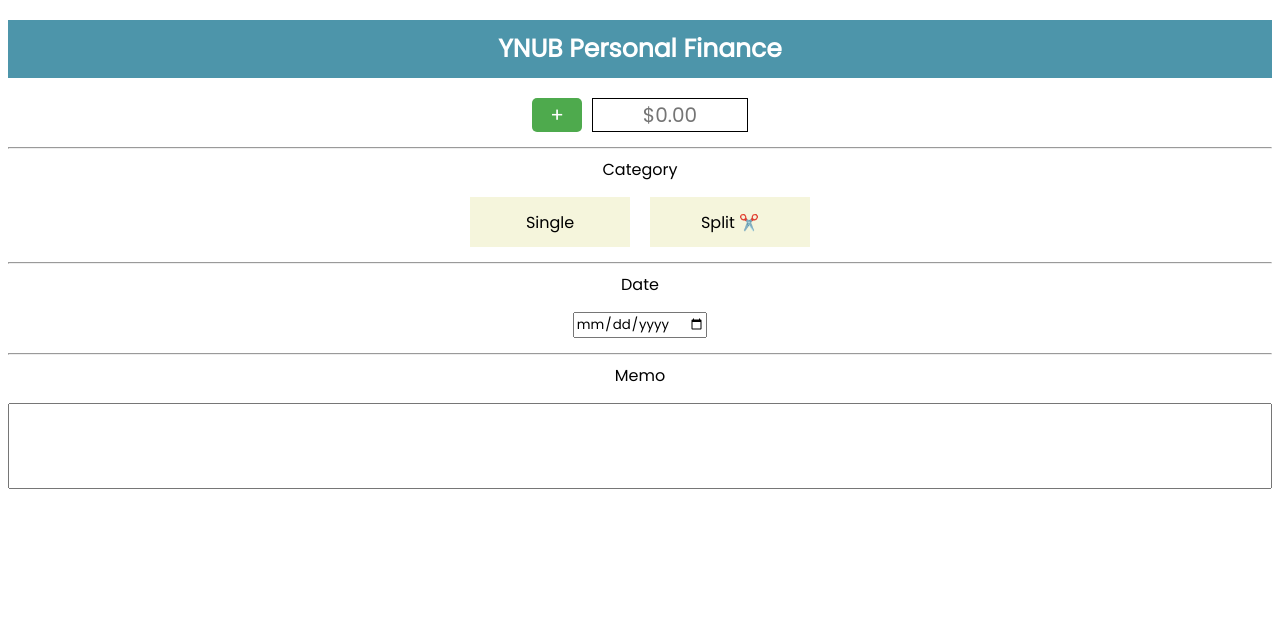
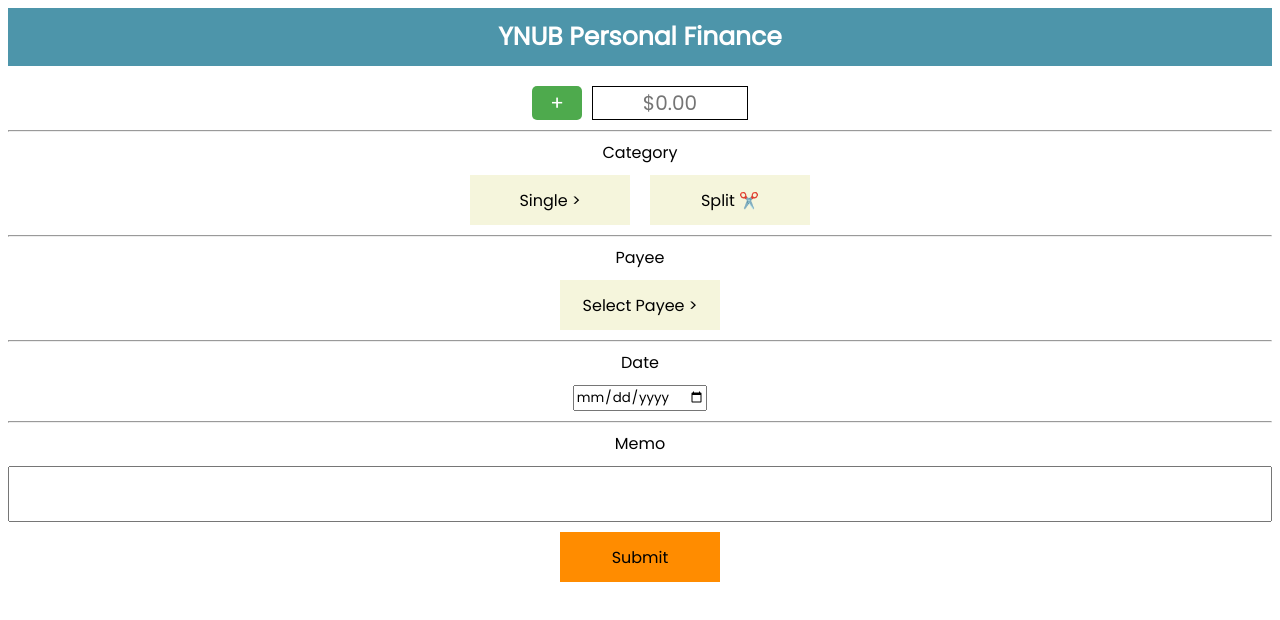
Before and after one commit to MarkSkinner92/ynub, a plain HTML site: page index.html in a window 1280 px wide. Drawn offline with Linux system fonts and the light colour scheme.

Commit message:
new style

```diff
--- a/index.html
+++ b/index.html
@@ -9,6 +9,7 @@
     <link rel='stylesheet' href='styles.css'>
   </head>
   <body>
+    <div id='MainScreen'>
       <h1 class="title">YNUB Personal Finance</h1>
       <div class='screen'>
         <button id='inout'onclick='toggleInOut()'class = 'inout'>+</button>
@@ -17,8 +18,13 @@
       <hr>
       <p class='header'>Category</p>
       <div class='screen'>
-      <button id='inout'onclick='getCategory()'class = 'button'>Single</button>
-      <button id='inout'onclick='getCategory()'class = 'button'>Split ✂️</button>
+        <button onclick='getCategory()'class = 'button'>Single ></button>
+        <button onclick='getCategory()'class = 'button'>Split ✂️</button>
+      </div>
+      <hr>
+      <p class='header'>Payee</p>
+      <div class='screen'>
+        <button onclick='getCategory()'class = 'button'>Select Payee ></button>
       </div>
       <hr>
       <p class='header'>Date</p>
@@ -28,7 +34,11 @@
       <hr>
       <p class='header'>Memo</p>
       <div class='screen'>
-      <textarea style='width:100%;height:80px;resize: none'></textarea>
+        <textarea style='width:100%;height:50px;resize: none'></textarea>
+      </div>
+      <div class='screen'>
+        <button style='background:darkorange 'onclick='getCategory()'class = 'button'>Submit</button>
+      </div>
     </div>
     <script src='main.js' charset='utf-8'></script>
   </body>
--- a/styles.css
+++ b/styles.css
@@ -4,7 +4,6 @@
 body{
   overflow-x: hidden;
   overflow-y: auto;
-  margin-top:20px;
 }
 .title{
   background-color: #4d95aa;
@@ -36,7 +35,7 @@ body{
 .screen{
   display: flex;
   justify-content: center;
-  margin:15px 0px;
+  margin:10px 0px;
 }
 .header{
   text-align: center;
@@ -53,6 +52,9 @@ body{
 textarea{
   font-size:16px;
 }
+#MainScreen{
+  display:inline;
+}
 input::-webkit-outer-spin-button,
 input::-webkit-inner-spin-button {
   -webkit-appearance: none;
```
Lines whose indentation alone changed are shown as unchanged.
